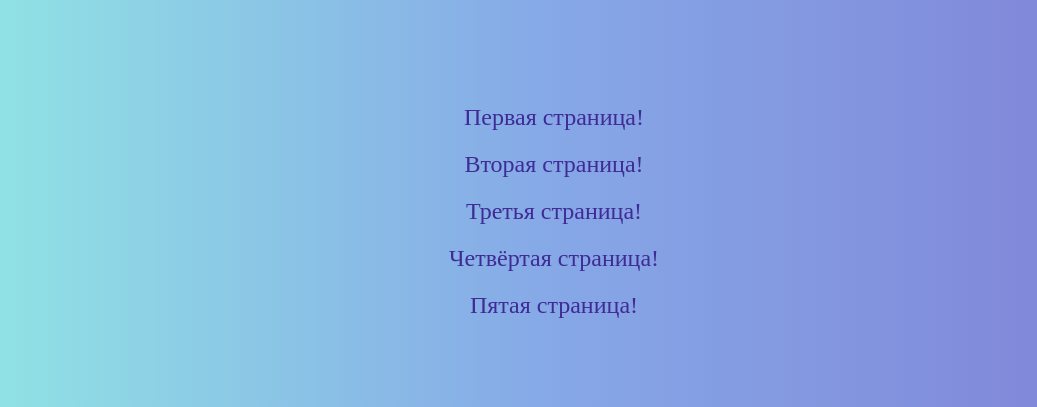
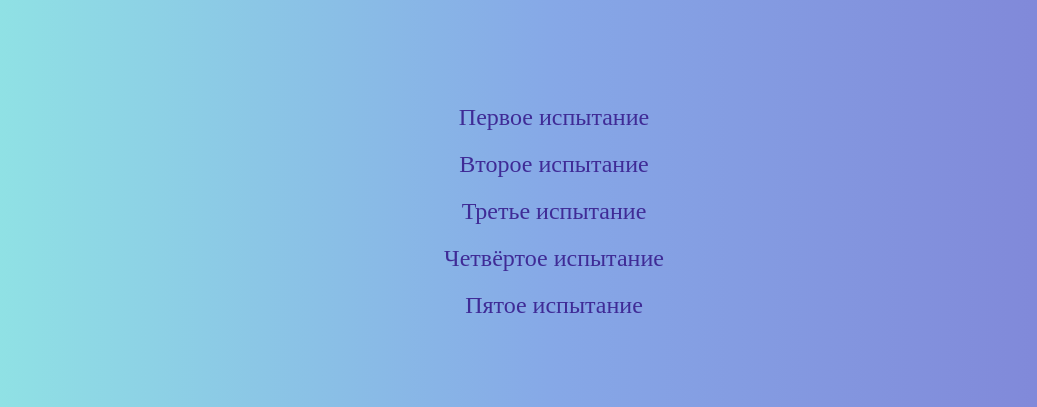
Before and after one commit to Naruto-sys/Olimpiade_2020, a Django app: page / in a window 1280 px wide. Shown: the part 129-536 px from the top of the page, without its empty margins (86-1123 px from the left). Run offline with Django 3.2, Linux system fonts and the light colour scheme.

Commit message:
Added requirements and update main page

```diff
--- /dev/null
+++ b/requirements.txt
@@ -0,0 +1,4 @@
+requests==2.22.0
+Django==3.0.4
+numpy==1.16.2
+matplotlib==3.0.3
--- a/sunsite/sunsite/settings.py
+++ b/sunsite/sunsite/settings.py
@@ -45,7 +45,6 @@ INSTALLED_APPS = [
     'django.contrib.sessions',
     'django.contrib.messages',
     'django.contrib.staticfiles',
-    'imagekit',
 ]
 
 MIDDLEWARE = [
--- a/sunsite/sunsite/templates/main_page/main_page.html
+++ b/sunsite/sunsite/templates/main_page/main_page.html
@@ -37,11 +37,11 @@
     <h1 align="center">Погодный сайт</h1>
     <h1 align="center">☼ ☼ ☼ ☼ ☼ ☼ ☼ ☼ ☼ ☼</h1>
         <ul class="nav">
-            <li><a href="/first_page/">Первая страница!</a></li>
-            <li><a href="/second_page/">Вторая страница!</a></li>
-            <li><a href="/third_page/">Третья страница!</a></li>
-            <li><a href="/fourth_page/">Четвёртая страница!</a></li>
-            <li><a href="/fifth_page/">Пятая страница!</a> </li>
+            <li><a href="/first_page/">Первое испытание</a></li>
+            <li><a href="/second_page/">Второе испытание</a></li>
+            <li><a href="/third_page/">Третье испытание</a></li>
+            <li><a href="/fourth_page/">Четвёртое испытание</a></li>
+            <li><a href="/fifth_page/">Пятое испытание</a> </li>
         </ul>
 </body>
 </html>
```
